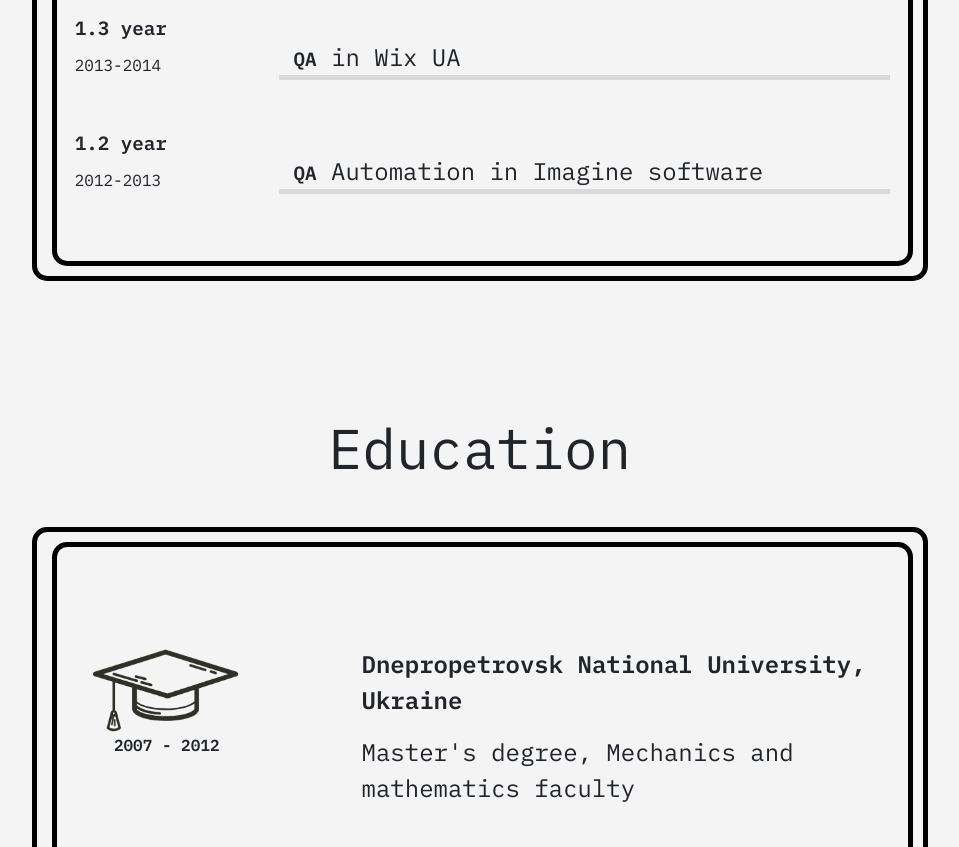
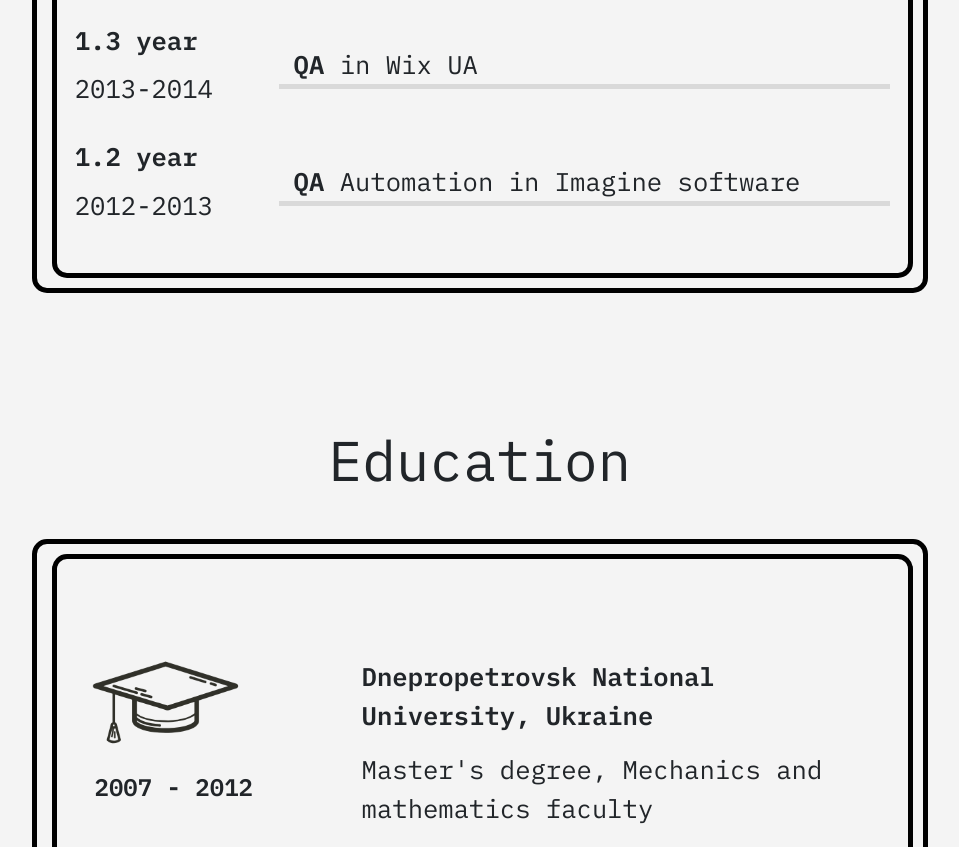
Before and after one commit to vita-ievleva/cv, a plain HTML site: page index.html in a window 1280 px wide. Shown: the part 2483-3330 px from the top of the page, without its empty margins (160-1119 px from the left). Drawn offline with nearby package versions, Linux system fonts and the light colour scheme.

Commit message:
Language block (#3)
* improve mobile view

* added foreign languages section

* improve table view

```diff
--- a/css/styles.css
+++ b/css/styles.css
@@ -7,6 +7,7 @@
 body {
     background-color: var(--main-bg-color);
     font-family: var(--main-font-family);
+    min-width: 385px;
 }
 
 main {
@@ -56,7 +57,7 @@ h2 {
 }
 
 .work-position {
-    font-size: 1.2rem;
+    font-size: inherit;
     font-weight: bold;
 }
 
@@ -64,11 +65,12 @@ h2 {
     display: block;
     font-weight: bold;
     margin-bottom: 10px;
-    font-size: 1.2rem;
+    font-size: 1.6rem;
 }
 
 .work-date-range {
     padding: 0;
+    font-size: 1.5rem;
 }
 
 .work-description {
@@ -91,9 +93,10 @@ h2 {
 }
 
 .education-time-range {
-    padding: 0 10%;
+    padding: 10% 2%;
     font-weight: bold;
     display: block;
+    font-size: 1.5rem;
 }
 
 .certificate-link {
@@ -109,6 +112,7 @@ h2 {
 /* language */
 .language-skill-description {
     font-size: 2rem;
+    margin: auto;
 }
 
 .language-icon {
@@ -365,7 +369,9 @@ h2 {
 
     .education-description,
     .work-description,
-    .strong-sides-description {
+    .strong-sides-description,
+    .cuanto, .work-date-range
+     {
         font-size: 1.2rem;
     }
 
@@ -394,8 +400,10 @@ h2 {
 
     .education-description,
     .work-description,
-    .strong-sides-description {
-        font-size: 1.5rem;
+    .strong-sides-description,
+    .hobby-description,
+    .work-date-range, .cuanto {
+        font-size: 1.6rem;
     }
 
     .strong-sides-icon {
--- a/index.html
+++ b/index.html
@@ -209,8 +209,7 @@
                                             class="certificate-link"
                                             href="https://drive.google.com/open?id=0B6VD4dCXb90QeDRpSzl5bjZkc3c"
                                             target="_blank" rel="nofollow">
-                                            See certificate</a></strong< /p>
-
+                                            See certificate</a></strong</p>
                             </div>
                         </div>
                     </div>
@@ -229,9 +228,6 @@
                         <div class="col-12 col-sm-12 col-md-4 language-skill-description">
                             <img class="language-icon" src="images/english.png">
                         </div>
-                        <div class="col-12 col-sm-12 col-md-4 language-skill-description">
-                            <span class="">english</span>
-                        </div>
                     </div>
 
                     <div class="row language-item">
@@ -241,9 +237,6 @@
                         </div>
                         <div class="col-12 col-sm-12 col-md-4 language-skill-description">
                             <img class="language-icon" src="images/slovak.png">
-                        </div>
-                        <div class="col-12 col-sm-12 col-md-4 language-skill-description">
-                            <span class="">slovak</span>
                         </div>
                     </div>
                 </div>
```
